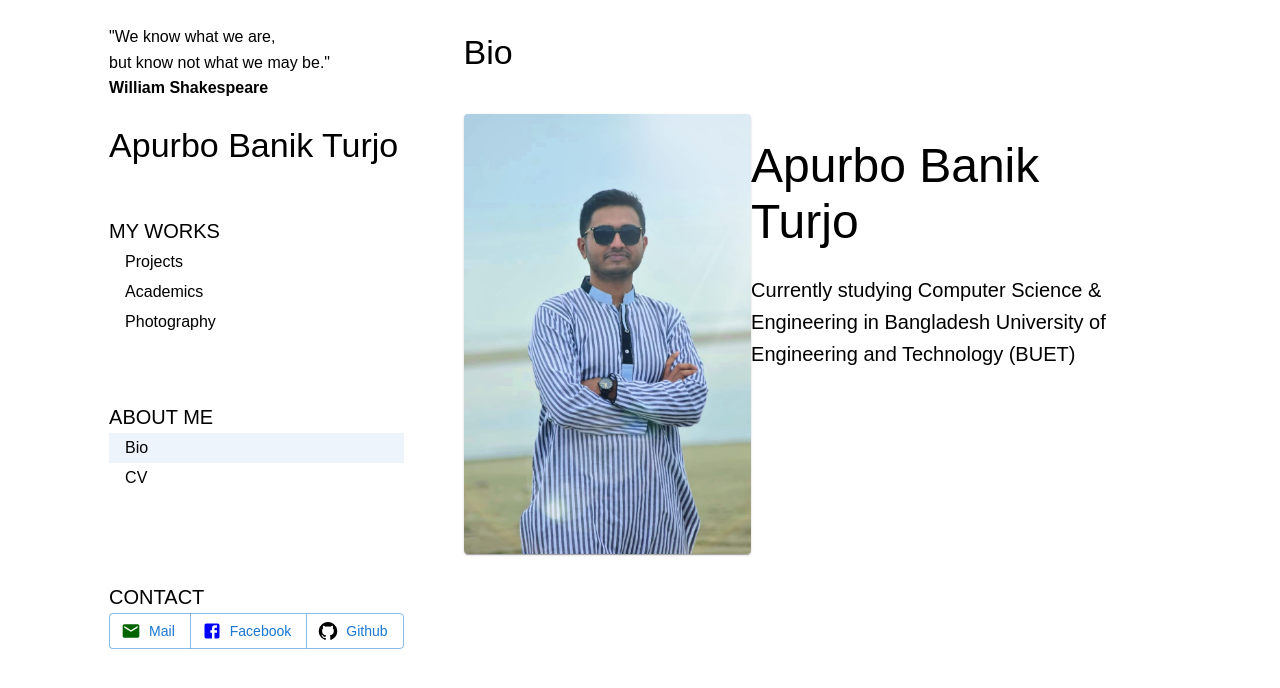
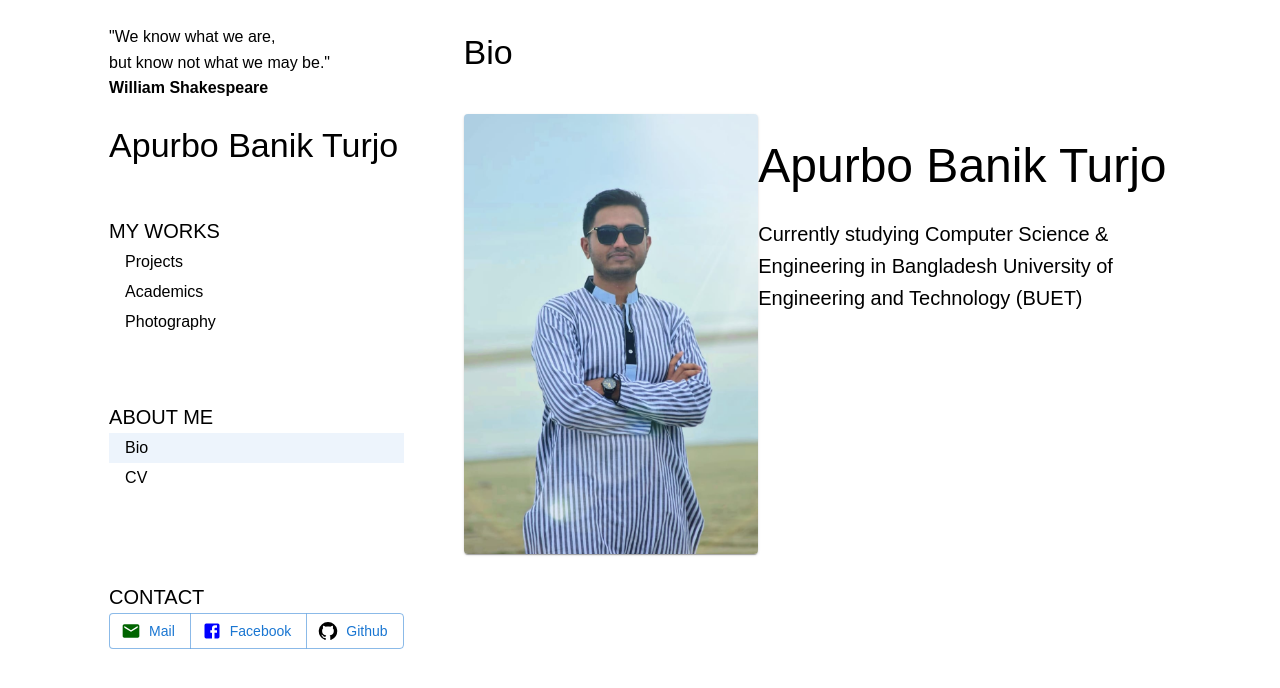
Before and after one commit to excellencior/Portfolio, a React (Vite) app in the folder client/: page / in a window 1280 px wide. Shown: the top 688 px of the page. Built offline with nearby package versions, Linux system fonts and the light colour scheme; a web font is replaced by a local one.

Commit message:
Update App.css

```diff
--- a/client/src/App.css
+++ b/client/src/App.css
@@ -11,7 +11,7 @@
 /* --------------------------------- */
 
 .page-content {
-	width: 65%;
+	width: 69%;
 	padding-left: 60px;
 	overflow-y: auto;
 	height: 97vh;
```
